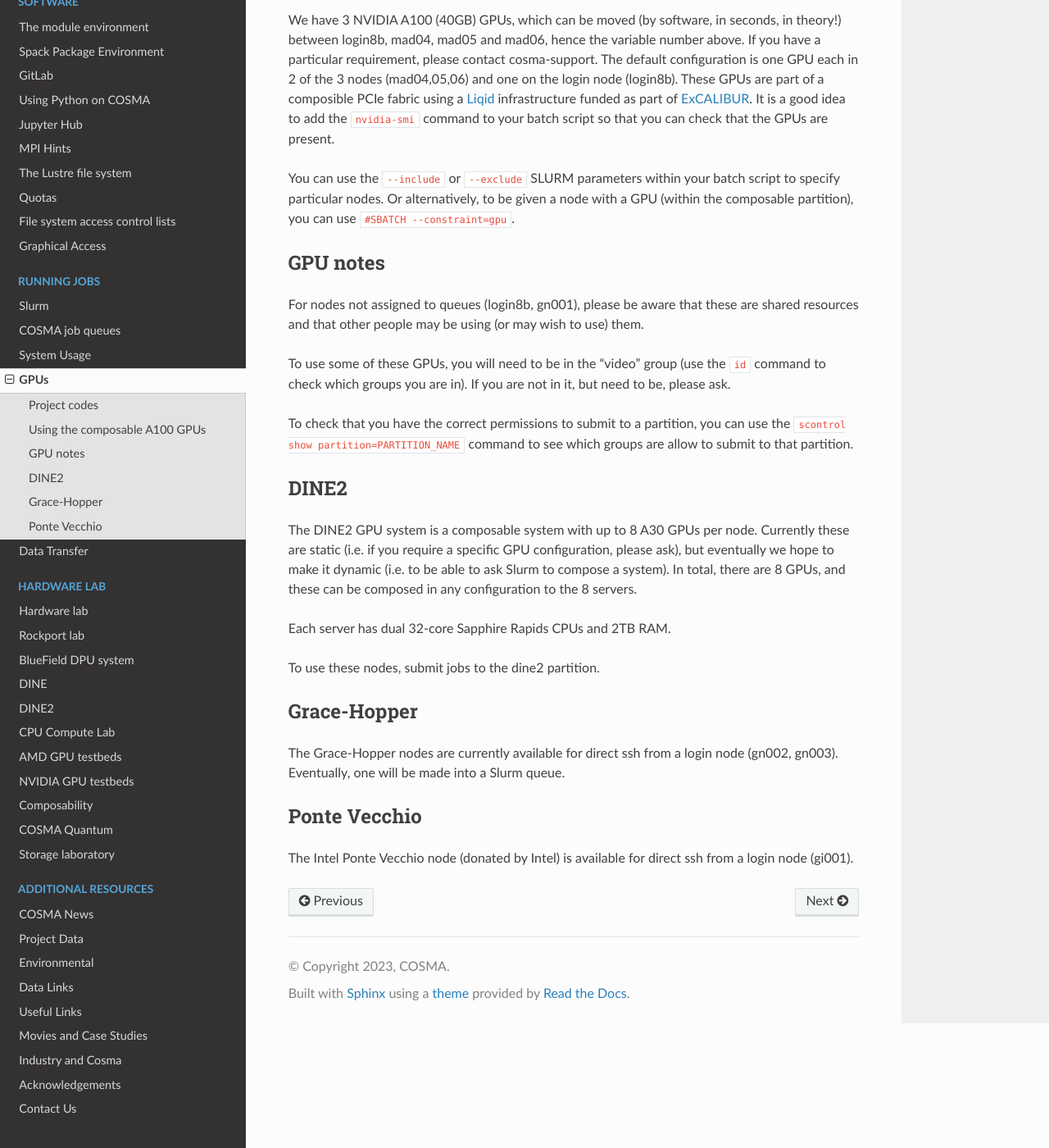
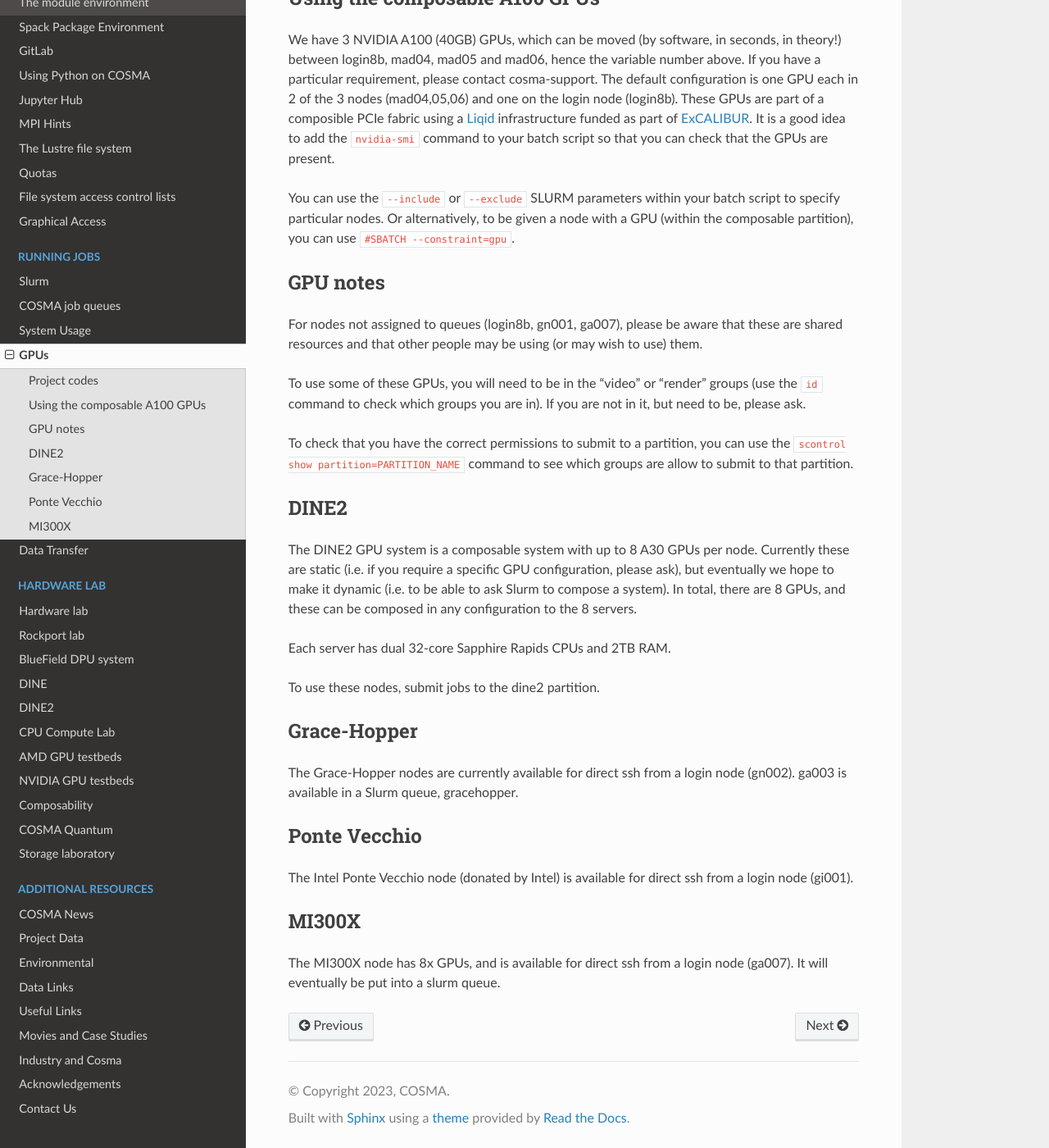
Before and after one commit to agb32/cosmadoc, a Sphinx documentation site: the page built from docs/source/gpu.md, in a window 1280 px wide and 1400 px high, scrolled down 979 px. Shown: the whole window at 82% size. Built offline with Sphinx 7.4.7 and the Read the Docs theme 3.1.0, drawn with Linux system fonts in a browser that asks for light colours; some of the changed text lies outside the part shown.

Commit message:
added mi300x

````diff
--- a/docs/source/gpu.md
+++ b/docs/source/gpu.md
@@ -15,6 +15,7 @@ COSMA has a number of GPU systems, which are available for use. These are:
   * ga004: 1x AMD MI100 GPU
   * ga005: 2x AMD MI200 GPUs
   * ga006: 2x AMD MI200 GPUs
+  * ga007: 8x AMD MI300 GPUs
 * dine2 Slurm partition
   * gc[001-008]: 0-8x NVIDIA A30 GPUs
 * gracehopper Slurm partition
@@ -40,9 +41,9 @@
 
 ## GPU notes
 
-For nodes not assigned to queues (login8b, gn001), please be aware that these are shared resources and that other people may be using (or may wish to use) them.
+For nodes not assigned to queues (login8b, gn001, ga007), please be aware that these are shared resources and that other people may be using (or may wish to use) them.
 
-To use some of these GPUs, you will need to be in the "video" group (use the ```id``` command to check which groups you are in).  If you are not in it, but need to be, please ask.
+To use some of these GPUs, you will need to be in the "video" or "render" groups (use the ```id``` command to check which groups you are in).  If you are not in it, but need to be, please ask.
 
 To check that you have the correct permissions to submit to a partition, you can use the ```scontrol show partition=PARTITION_NAME``` command to see which groups are allow to submit to that partition.
 
@@ -56,8 +57,12 @@ To use these nodes, submit jobs to the dine2 partition.
 
 ## Grace-Hopper
 
-The Grace-Hopper nodes are currently available for direct ssh from a login node (gn002, gn003).  Eventually, one will be made into a Slurm queue.
+The Grace-Hopper nodes are currently available for direct ssh from a login node (gn002).  ga003 is available in a Slurm queue, gracehopper.
 
 ## Ponte Vecchio
 
 The Intel Ponte Vecchio node (donated by Intel) is available for direct ssh from a login node (gi001).
+
+## MI300X
+
+The MI300X node has 8x GPUs, and is available for direct ssh from a login node (ga007).  It will eventually be put into a slurm queue.
````
Also changed, not shown: docs/source/amdgpu.md (+1 -1 lines).
